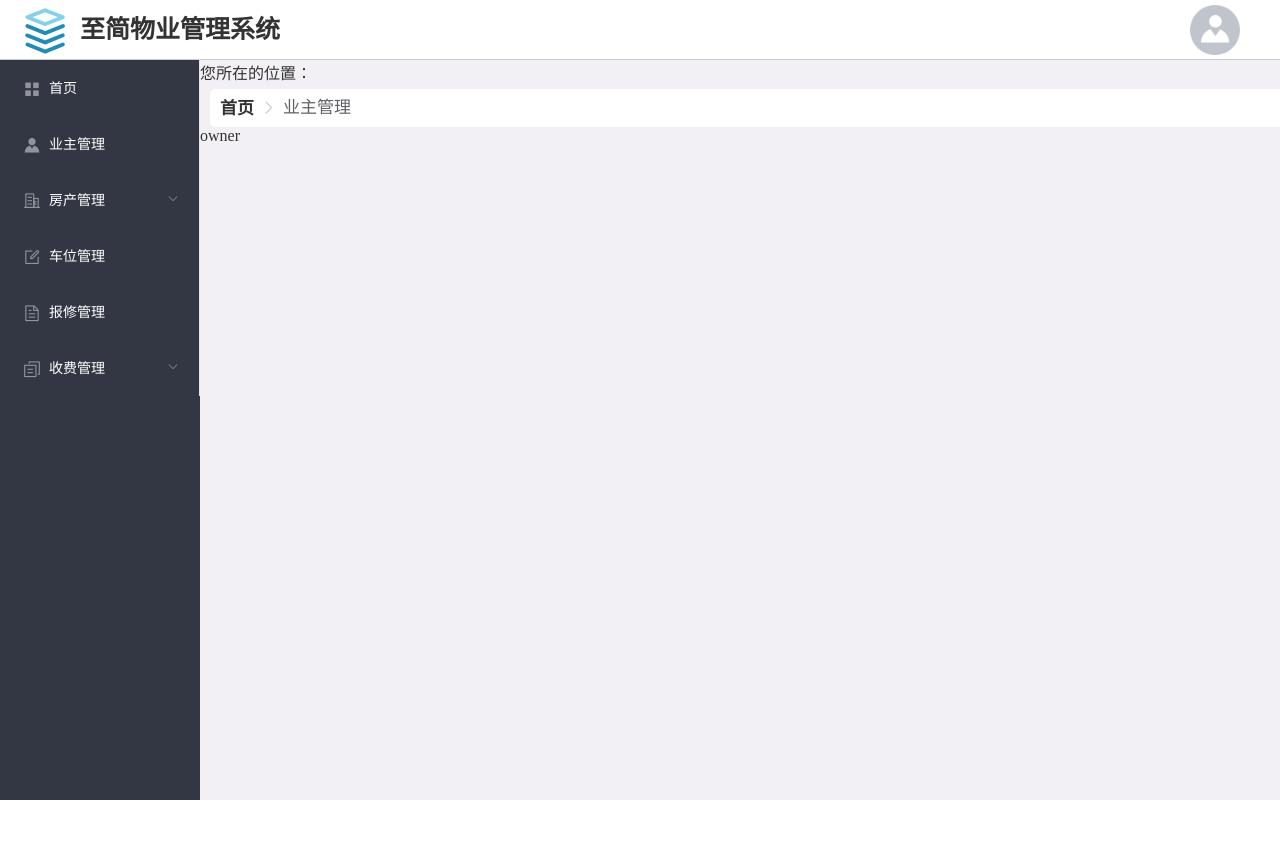
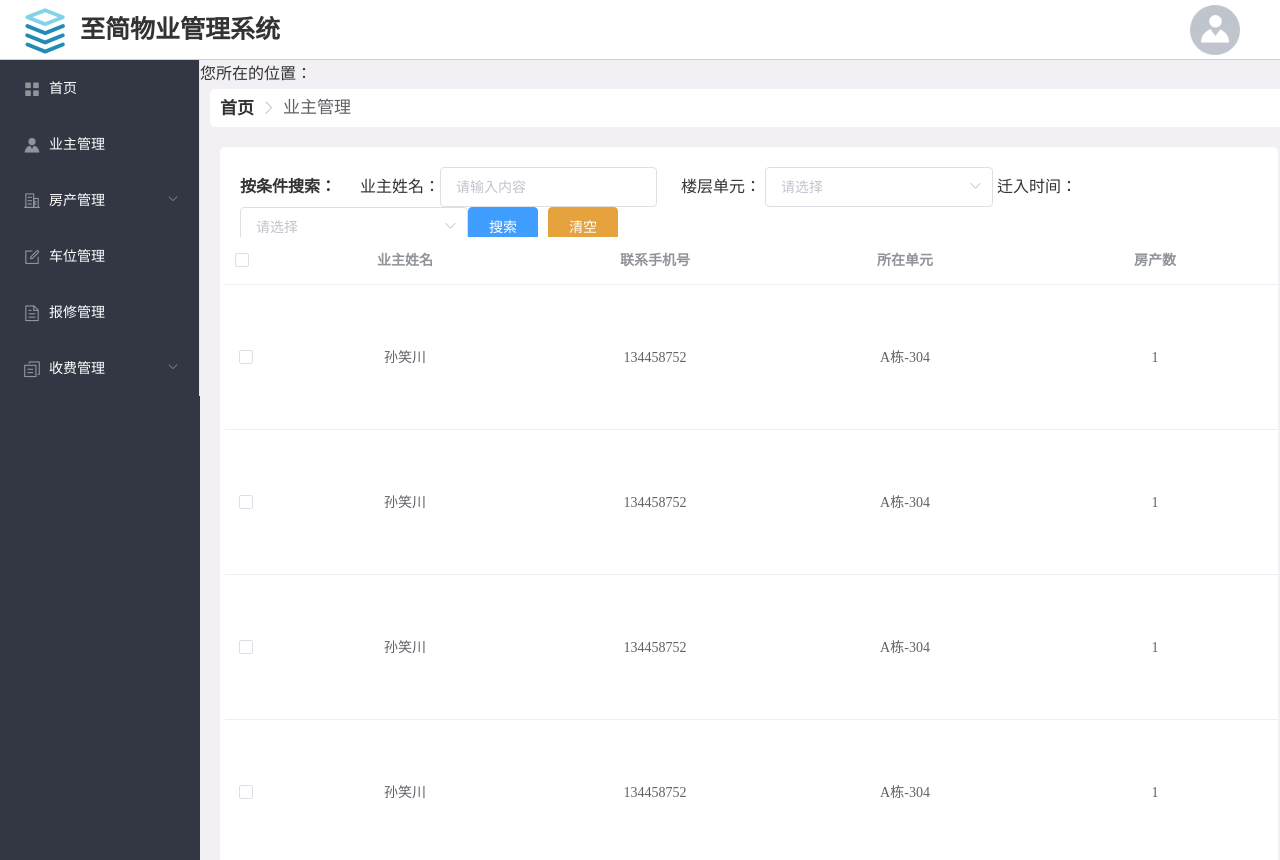
Before and after one commit to LiN5654947814/zjwy, a Vue app: page /owner in a window 1280 px wide. Before the commit the page ends 800 px from the top, so only its background shows below. Built offline with nearby package versions, Linux system fonts and the light colour scheme; sample sign-in values are in the browser's storage.

Commit message:
业主表

```diff
--- a/src/components/login/login.vue
+++ b/src/components/login/login.vue
@@ -108,7 +108,6 @@ export default {
           // 登录检测成功后设置token
           const token = localStorage.setItem('token', res.data.token)
           // 账号密码成功然后判断验证码
-          console.log(upCaseCode)
           if (upCaseCode === this.checkCode) {
             this.$message({
               type: 'success',
--- a/src/components/main/bulletinModify.vue
+++ b/src/components/main/bulletinModify.vue
@@ -37,13 +37,14 @@
       </div>
       <div class="bulletin-add-btn">
         <el-button type="success"
-                   size="mini">
+                   size="mini"
+                   @click="bulletinAdd">
           新增
         </el-button>
       </div>
     </div>
     <div class="bulletin-modify"
-         v-show="isModify">
+         v-show="isTextarea">
       <div class="bulletin-modify-content">
         <div class="bulletin-modify-header">
           <div class="bulletin-modify-title">
@@ -60,8 +61,14 @@
         </el-input>
         <div class="bulletin-modify-btn">
           <el-button type="primary"
-                     size="mini">
+                     size="mini"
+                     v-show="isModify">
             修改并保存
+          </el-button>
+          <el-button type="success"
+                     size="mini"
+                     v-show="isAdd">
+            新增
           </el-button>
         </div>
       </div>
@@ -132,7 +139,9 @@ export default {
         limit: 10
       },
       isModify: false,
-      textarea: ''
+      isTextarea: false,
+      isAdd: false,
+      textarea: '',
     }
   },
   computed: {
@@ -146,13 +155,22 @@ export default {
   },
   methods: {
     getBulletin (e) {
+      this.isTextarea = true
       this.isModify = true
       this.textarea = e.content
       console.log(e)
     },
     // 关闭
     closeModify () {
+      this.isTextarea = false
       this.isModify = false
+      this.isAdd = false
+    },
+    // 新增
+    bulletinAdd () {
+      this.textarea = ''
+      this.isTextarea = true
+      this.isAdd = true
     }
   }
 }
--- a/src/components/owner/owner.vue
+++ b/src/components/owner/owner.vue
@@ -1,7 +1,95 @@
 <template>
   <div>
     <header-nav :title="title"></header-nav>
-    owner
+    <div class="owner-container">
+      <div class="owner-select">
+        <span style="margin-right:20px;
+                    font-weight:700;">按条件搜索：</span>
+        业主姓名：<el-input v-model="input"
+                  placeholder="请输入内容"
+                  style="width:217px;
+                         margin-right:20px;"></el-input>
+        楼层单元：
+        <el-select v-model="value"
+                   placeholder="请选择">
+          <el-option v-for="item in options"
+                     :key="item.value"
+                     :label="item.label"
+                     :value="item.value">
+          </el-option>
+        </el-select>
+        迁入时间：
+        <el-select v-model="value"
+                   placeholder="请选择">
+          <el-option v-for="item in options"
+                     :key="item.value"
+                     :label="item.label"
+                     :value="item.value">
+          </el-option>
+        </el-select>
+        <el-button type="primary">
+          搜索
+        </el-button>
+        <el-button type="warning">
+          清空
+        </el-button>
+      </div>
+      <div class="owner-table">
+        <el-table :data="currentList"
+                  style="width: 100%;
+                  padding-left:5px;">
+          <el-table-column type="selection"
+                           width="55">
+          </el-table-column>
+          <el-table-column prop="ownerName"
+                           label="业主姓名"
+                           width="250"
+                           align="center">
+          </el-table-column>
+          <el-table-column prop="ownerPhone"
+                           label="联系手机号"
+                           width="250"
+                           align="center">
+          </el-table-column>
+          <el-table-column prop="houseUnit"
+                           label="所在单元"
+                           width="250"
+                           align="center">
+          </el-table-column>
+          <el-table-column prop="houseProp"
+                           label="房产数"
+                           width="250"
+                           align="center">
+          </el-table-column>
+          <el-table-column prop="ownerParking"
+                           label="车位拥有"
+                           width="250"
+                           align="center">
+          </el-table-column>
+          <el-table-column prop="cost"
+                           label="操作">
+            <template slot-scope="scope">
+              <el-button type="info">
+                查看
+              </el-button>
+              <el-button type="primary">
+                编辑
+              </el-button>
+              <el-button type="danger">
+                删除
+              </el-button>
+            </template>
+          </el-table-column>
+        </el-table>
+      </div>
+      <div class="pagination">
+        <el-pagination layout="prev, pager, next"
+                       :current-page.sync="filters.page"
+                       :page-size="filters.limit"
+                       :total="total">
+        </el-pagination>
+      </div>
+    </div>
   </div>
 </template>
 
@@ -13,11 +101,152 @@ export default {
   },
   data () {
     return {
-      title: '业主管理'
+      title: '业主管理',
+      ownerList: [{
+        id: '01',
+        ownerName: '孙笑川',
+        ownerPhone: '134458752',
+        houseUnit: 'A栋-304',
+        houseProp: '1',
+        ownerParking: '1'
+      },
+      {
+        id: '02',
+        ownerName: '孙笑川',
+        ownerPhone: '134458752',
+        houseUnit: 'A栋-304',
+        houseProp: '1',
+        ownerParking: '1'
+      }, {
+        id: '03',
+        ownerName: '孙笑川',
+        ownerPhone: '134458752',
+        houseUnit: 'A栋-304',
+        houseProp: '1',
+        ownerParking: '1'
+      }, {
+        id: '04',
+        ownerName: '孙笑川',
+        ownerPhone: '134458752',
+        houseUnit: 'A栋-304',
+        houseProp: '1',
+        ownerParking: '1'
+      },
+      {
+        id: '05',
+        ownerName: '孙笑川',
+        ownerPhone: '134458752',
+        houseUnit: 'A栋-304',
+        houseProp: '1',
+        ownerParking: '1'
+      },
+      {
+        id: '06',
+        ownerName: '孙笑川',
+        ownerPhone: '134458752',
+        houseUnit: 'A栋-304',
+        houseProp: '1',
+        ownerParking: '1'
+      },
+      {
+        id: '07',
+        ownerName: '孙笑川',
+        ownerPhone: '134458752',
+        houseUnit: 'A栋-304',
+        houseProp: '1',
+        ownerParking: '1'
+      },
+      {
+        id: '08',
+        ownerName: '孙笑川',
+        ownerPhone: '134458752',
+        houseUnit: 'A栋-304',
+        houseProp: '1',
+        ownerParking: '1'
+      },
+      {
+        id: '09',
+        ownerName: '孙笑川',
+        ownerPhone: '134458752',
+        houseUnit: 'A栋-304',
+        houseProp: '1',
+        ownerParking: '1'
+      },
+      {
+        id: '10',
+        ownerName: '孙笑川',
+        ownerPhone: '134458752',
+        houseUnit: 'A栋-304',
+        houseProp: '1',
+        ownerParking: '1'
+      },
+      {
+        id: '11',
+        ownerName: '孙笑川',
+        ownerPhone: '134458752',
+        houseUnit: 'A栋-304',
+        houseProp: '1',
+        ownerParking: '1'
+      },
+      {
+        id: '12',
+        ownerName: '孙笑川',
+        ownerPhone: '134458752',
+        houseUnit: 'A栋-304',
+        houseProp: '1',
+        ownerParking: '1'
+      },
+      {
+        id: '13',
+        ownerName: '孙笑川',
+        ownerPhone: '134458752',
+        houseUnit: 'A栋-304',
+        houseProp: '1',
+        ownerParking: '1'
+      }],
+      filters: {
+        page: 0,
+        limit: 10
+      }
+    }
+  },
+  computed: {
+    total () {
+      return this.ownerList.length
+    },
+    currentList () {
+      let ret = this.ownerList.slice((this.filters.page - 1) * this.filters.limit, this.filters.page * this.filters.limit)
+      return ret
     }
   }
+
+
 }
 </script>
 
 <style lang="scss">
+.owner-container /deep/ .el-select {
+  margin-right: 20px;
+}
+
+.owner-container {
+  width: 98%;
+  margin: 20px;
+  border-radius: 5px;
+  background-color: #fff;
+  position: relative;
+  .owner-select {
+    width: 100%;
+    padding: 20px;
+    height: 50px;
+  }
+  .owner-table {
+    min-height: 750px;
+  }
+  .pagination {
+    bottom: 0;
+    right: 0;
+    position: absolute;
+  }
+}
 </style>
--- a/src/main.js
+++ b/src/main.js
@@ -8,11 +8,40 @@ import echarts from 'echarts'
 
 Vue.config.productionTip = false
 Vue.prototype.$echarts = echarts
-Vue.prototype.$axios = axios
-Vue.prototype.$axios = axios.create({
+// Vue.prototype.$axios = axios.create({
+//   baseURL: 'http://localhost:3000/',
+//   timeout: 1000
+// })
+
+let axiosInstance = axios.create({
   baseURL: 'http://localhost:3000/',
   timeout: 1000
 })
+
+axiosInstance.interceptors.response.use(
+  response => {
+    // 在接收响应做些什么，例如跳转到登录页
+    return response
+  },
+  error => {
+    // 对响应错误做点什么
+    return Promise.reject(error)
+  }
+)
+axiosInstance.interceptors.request.use(
+  config => {
+    if (localStorage.getItem('token')) {
+      config.headers.commom['token'] = localStorage.getItem('token')
+      console.log(11111111111111)
+    }
+    return config
+  },
+  error => {
+    return Promise.reject(error)
+  }
+)
+Vue.prototype.$axios = axiosInstance
+
 new Vue({
   router,
   store,
```
